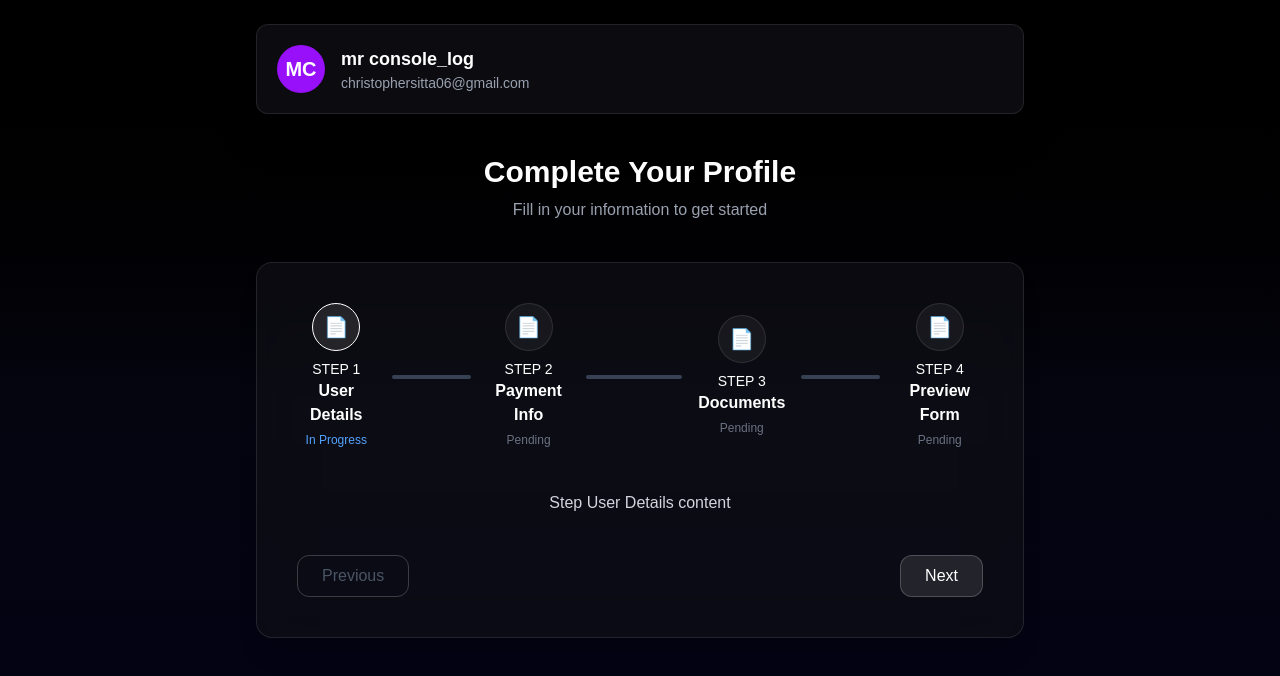
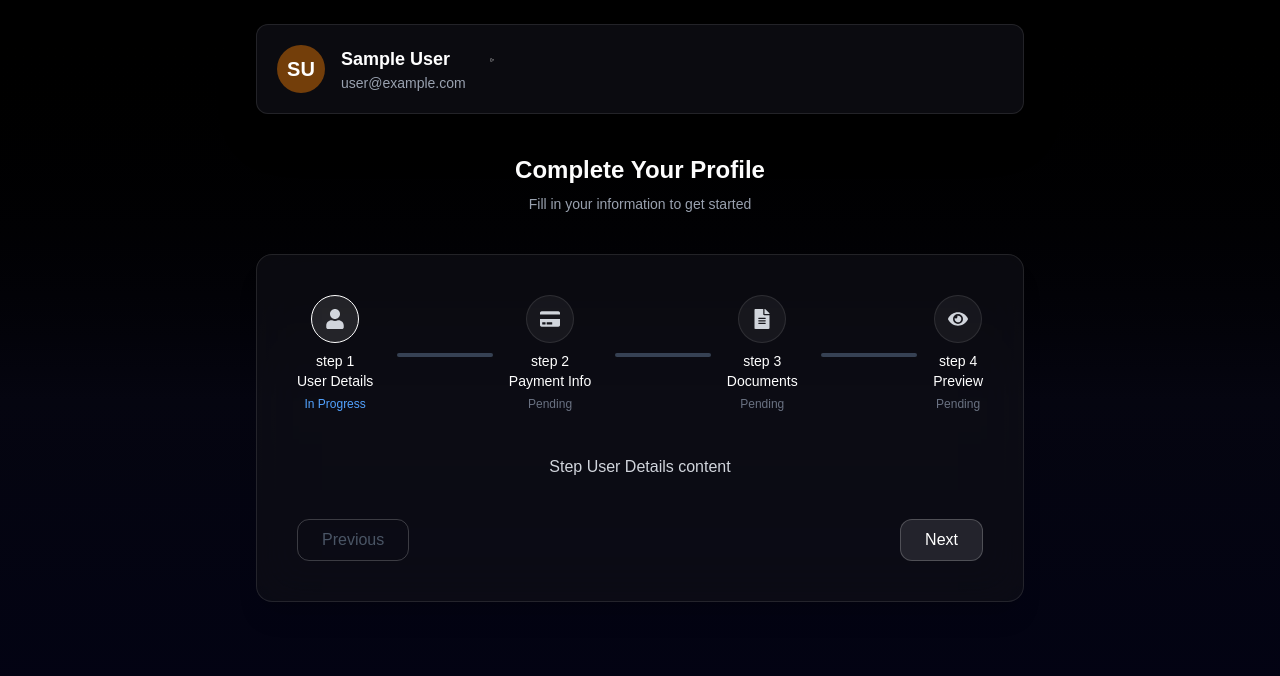
Before and after one commit to chricmako6/manufacture_industry, a Next.js app: page /verification in a window 1280 px wide. Shown: the top 676 px of the page. Built offline with nearby package versions, Linux system fonts and the light colour scheme; no server answers; sample sign-in values are in the browser's storage.

Commit message:
compliting for usrname

```diff
--- a/app/verification/page.jsx
+++ b/app/verification/page.jsx
@@ -1,18 +1,62 @@
 "use client";
-import React, { useState } from "react";
+import React, { useState, useEffect } from "react";
+import { useRouter } from "next/navigation";
+import { TiTick } from "react-icons/ti";
+import { FiLogOut } from "react-icons/fi";
+import { FaUser, FaCreditCard, FaFileAlt, FaEye } from "react-icons/fa";
+import { auth } from "@/lib/firebase";
+import { onAuthStateChanged } from "firebase/auth";
+import { logout } from "@/lib/auth";
 
 function PageVerify() {
   const [step, setStep] = useState(1);
 
   const steps = [
-    { id: 1, title: "User Details" },
-    { id: 2, title: "Payment Info" },
-    { id: 3, title: "Documents" },
-    { id: 4, title: "Preview Form" },
+    { id: 1, title: "User Details", icon: FaUser },
+    { id: 2, title: "Payment Info", icon: FaCreditCard },
+    { id: 3, title: "Documents", icon: FaFileAlt },
+    { id: 4, title: "Preview", icon: FaEye },
   ];
-
   const nextStep = () => step < 4 && setStep(step + 1);
   const prevStep = () => step > 1 && setStep(step - 1);
+
+  // call from firebase auth
+  const router = useRouter();
+  const [user, setUser] = useState(null);
+  const [canAccess, setCanAccess] = useState(false);
+  const [isLoggingOut, setIsLoggingOut] = useState(false);
+
+  useEffect(() => {
+    const unsubscribe = onAuthStateChanged(auth, (currentUser) => {
+      if (currentUser) {
+        setUser(currentUser);
+        setCanAccess(true);
+      } else {
+        router.replace("/login");
+      }
+    });
+
+    return () => unsubscribe();
+  }, [router]);
+
+  const handleLogout = async () => {
+    try {
+      setIsLoggingOut(true);
+      await logout();
+      router.replace("/login");
+    } catch (error) {
+      console.error("Logout error:", error);
+    } finally {
+      setIsLoggingOut(false);
+    }
+  };
+
+  if (!canAccess || !user) return null;
+
+  const initials = user.displayName
+    ? user.displayName.split(" ").map(n => n.charAt(0)).join("").toUpperCase()
+    : user.email.charAt(0).toUpperCase();
+
 
   return (
     <div className="min-h-screen bg-gradient-to-b from-black via-[#050510] to-[#020214] text-white p-6 flex flex-col items-center">
@@ -20,18 +64,29 @@ function PageVerify() {
       {/* Top Profile Card */}
       <div className="w-full max-w-3xl bg-[#111118]/70 backdrop-blur-xl p-5 rounded-xl shadow-2xl border border-white/10 mb-10">
         <div className="flex items-center space-x-4">
-          <div className="w-12 h-12 rounded-full bg-purple-600 flex items-center justify-center text-xl font-bold">
-            MC
+          <div className="w-12 h-12 rounded-full bg-yellow-900 flex items-center justify-center text-xl font-bold">
+            {initials}
           </div>
           <div>
-            <h2 className="text-lg font-semibold">mr console_log</h2>
-            <p className="text-gray-400 text-sm">christophersitta06@gmail.com</p>
+            <h2 className="text-lg font-semibold">{user.displayName || "User"}</h2>
+            <p className="text-gray-400 text-sm">{user.email}</p>
           </div>
+            <div className="self-start">
+              <button
+                onClick={handleLogout}
+                disabled={isLoggingOut}
+                variant="ghost"
+                className="p-2 rounded-full text-white/90 hover:bg-white/6"
+                aria-label="Log out"
+              >
+                <FiLogOut size={4}/>
+              </button>
+            </div>
         </div>
       </div>
 
-      <h1 className="text-3xl font-semibold mb-2">Complete Your Profile</h1>
-      <p className="text-gray-400 mb-10">Fill in your information to get started</p>
+      <h1 className="text-2xl font-semibold mb-2">Complete Your Profile</h1>
+      <p className="text-gray-400 text-sm mb-10">Fill in your information to get started</p>
 
       {/* Steps Card */}
       <div className="w-full max-w-3xl bg-[#111118]/60 backdrop-blur-xl p-10 rounded-2xl shadow-xl border border-white/10">
@@ -70,14 +125,16 @@ function PageVerify() {
                     `}
                   >
                     {isCompleted ? (
-                      <span className="text-white text-xl">✔</span>
+                      <span className="text-white text-xl w-5 h-5">
+                        <TiTick />
+                      </span>
                     ) : (
-                      <span className="text-xl text-gray-300">📄</span>
+                      <s.icon className="text-sm text-gray-300 w-5 h-5" />
                     )}
                   </div>
 
-                  <p className="mt-2 text-sm">STEP {s.id}</p>
-                  <p className="font-semibold">{s.title}</p>
+                  <p className="mt-2 text-sm">step {s.id}</p>
+                  <p className="text-sm">{s.title}</p>
 
                   {isActive && <span className="text-blue-400 text-xs">In Progress</span>}
                   {isPending && <span className="text-gray-500 text-xs">Pending</span>}
--- a/package.json
+++ b/package.json
@@ -12,7 +12,8 @@
     "firebase": "^12.6.0",
     "next": "16.0.8",
     "react": "19.2.1",
-    "react-dom": "19.2.1"
+    "react-dom": "19.2.1",
+    "react-icons": "^5.5.0"
   },
   "devDependencies": {
     "@tailwindcss/postcss": "^4",
```
Also changed, not shown: 1 other file (tests, documents, lock files or other folders).
